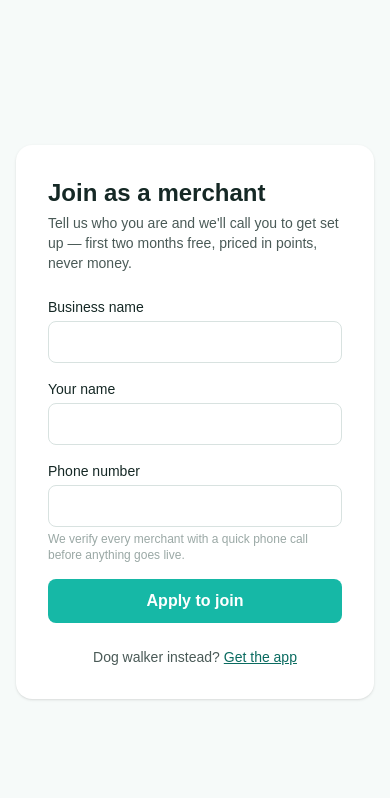
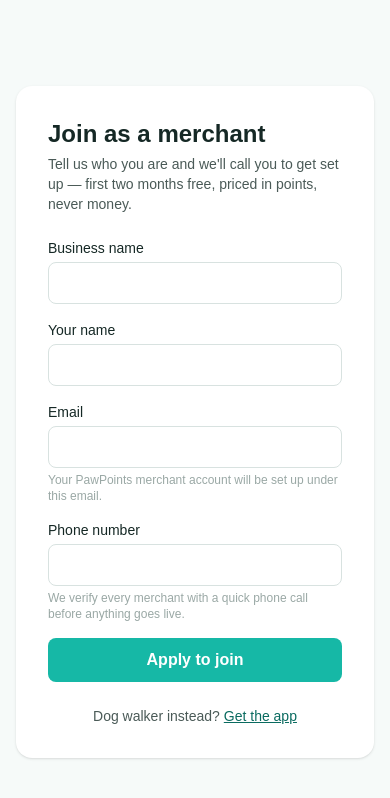
Before and after one commit to puneetdatta-ux/pawpoints-web, a Next.js app: page /join-merchant in a window 390 px wide. Shown: the top 798 px of the page. Built offline with nearby package versions, Linux system fonts and the light colour scheme; no server answers.

Commit message:
Merchant application form also collects email
The merchant account gets created under this email once Puneet phone-
verifies and approves the application.

```diff
--- a/app/join-merchant/page.tsx
+++ b/app/join-merchant/page.tsx
@@ -11,6 +11,7 @@ import { createClient } from "@/lib/supabase/browser";
 export default function JoinMerchantPage() {
   const [businessName, setBusinessName] = useState("");
   const [contactName, setContactName] = useState("");
+  const [email, setEmail] = useState("");
   const [phone, setPhone] = useState("");
   const [busy, setBusy] = useState(false);
   const [done, setDone] = useState(false);
@@ -24,6 +25,7 @@ export default function JoinMerchantPage() {
     const { error } = await supabase.from("merchant_applications").insert({
       business_name: businessName.trim(),
       contact_name: contactName.trim(),
+      email: email.trim(),
       phone: phone.trim(),
     });
     if (error) {
@@ -90,6 +92,24 @@ export default function JoinMerchantPage() {
                 />
               </div>
               <div>
+                <label htmlFor="email" className="block text-sm font-medium text-[#152825]">
+                  Email
+                </label>
+                <input
+                  id="email"
+                  type="email"
+                  required
+                  maxLength={120}
+                  autoComplete="email"
+                  value={email}
+                  onChange={(e) => setEmail(e.target.value)}
+                  className="mt-1 w-full rounded-lg border border-[#d8e2e0] px-3 py-2 text-[#152825] focus:border-[#16B8A6] focus:outline-none"
+                />
+                <p className="mt-1 text-xs text-[#9aa8a5]">
+                  Your PawPoints merchant account will be set up under this email.
+                </p>
+              </div>
+              <div>
                 <label htmlFor="phone" className="block text-sm font-medium text-[#152825]">
                   Phone number
                 </label>
```
